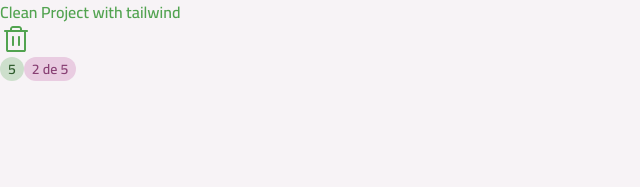
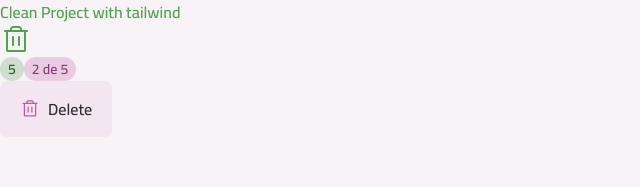
Before and after one commit to tbaragao/basic-todo-app, a React (Vite) app: page / in a window 1280 px wide. Shown: the top 187 px of the page, without its empty margins (0-640 px from the left). Built offline with nearby package versions, Linux system fonts and the light colour scheme.

Commit message:
feat: implements button component

```diff
--- a/src/App.tsx
+++ b/src/App.tsx
@@ -2,6 +2,7 @@ import Icon from "./components/icon";
 import Text from "./components/text";
 import TrashIcon from "./assets/icons/trash-regular.svg?react";
 import Badge from "./components/badge";
+import Button from "./components/button";
 
 export default function App() {
 
@@ -11,6 +12,7 @@ export default function App() {
       <Icon svg={TrashIcon} className="fill-green-base"/>
       <Badge variant="primary">5</Badge>
       <Badge variant="secondary">2 de 5</Badge>
+      <Button icon={TrashIcon} type="button" >Delete</Button>
     </>
   )
 }
--- /dev/null
+++ b/src/components/button.tsx
@@ -0,0 +1,63 @@
+import { cva, type VariantProps } from "class-variance-authority";
+import Icon from "./icon";
+import Text from "./text";
+
+export const buttonVariants = cva("flex flex-row gap-2 items-center justify-center rounded-lg cursor-pointer transition group", {
+    variants:{
+        variant:{
+            primary: "bg-gray-200 hover:bg-pink-light"
+        },
+        size: {
+            md: "h-14 py-4 px-5"
+        },
+        disabled:{
+            true: "opacity-50 pointer-events-none"
+        }
+    },
+    defaultVariants:{
+        variant: "primary",
+        size: "md",
+        disabled: false
+    }
+})
+
+export const buttonIconVariants = cva("transition", {
+    variants:{
+        variant:{
+            primary: "fill-pink-base"
+        },
+        size:{
+            md: "w-5 h-5"
+        }
+    },
+    defaultVariants:{
+        variant: "primary",
+        size: "md"
+    }
+})
+
+export const buttonTextVariants = cva("",{
+    variants:{
+        variant:{
+            primary: "text-gray-400"
+        }
+    },
+    defaultVariants:{
+        variant: "primary"
+    }
+})
+
+interface buttonProps
+    extends Omit<React.ComponentProps<"button">, "size" | "disabled">,
+    VariantProps<typeof buttonVariants> {
+    icon: React.ComponentProps<typeof Icon>["svg"]
+}
+
+export default function Button({variant, size, disabled, className, children, icon: IconComponent, ...props}:buttonProps){
+return (
+        <button className={buttonVariants({variant, disabled, size, className})} {...props}>
+            {IconComponent && <Icon svg={IconComponent} className={buttonIconVariants({variant,size})}></Icon>}
+            <Text variant="body-md-bold" className={buttonTextVariants({variant})}>{children}</Text>
+        </button>
+    )
+}
```
